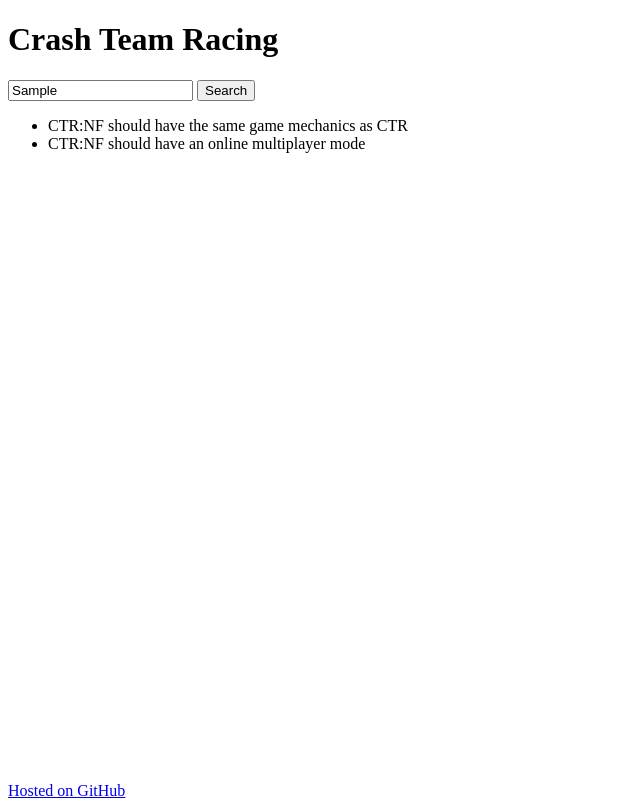
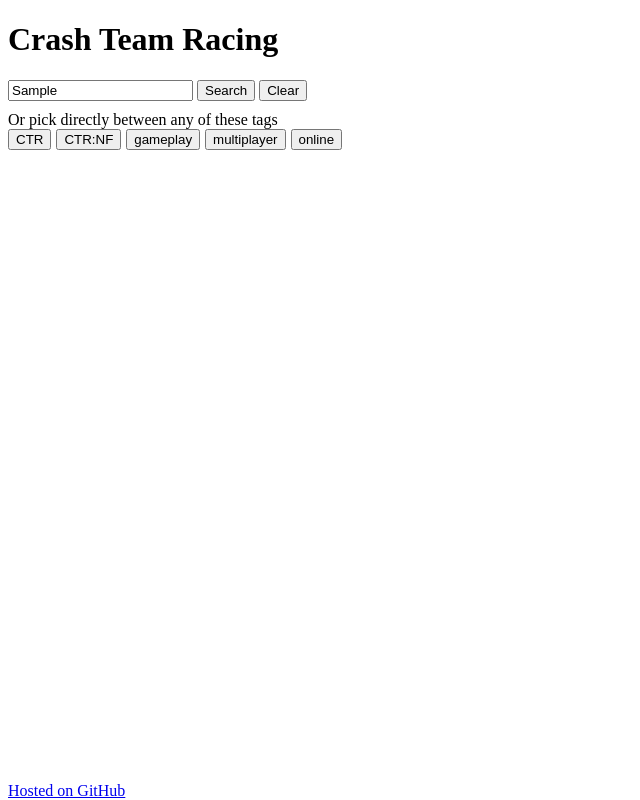
Before and after one commit to sebranly/crash-team-racing, a plain HTML site: page index.html in a window 1280 px wide. Both pictures are taken after typing "Sample" into the empty fields and a click on the button "Search". Shown: the whole page, without its empty margins (0-640 px from the left). Drawn offline with nearby package versions, Linux system fonts and the light colour scheme.

Commit message:
feat: add wip search tool

```diff
--- a/data.json
+++ /dev/null
@@ -1,12 +0,0 @@
-{ "main":
-  [
-    {
-      "id": 1,
-      "text": "CTR:NF should have the same game mechanics as CTR"
-    },
-    {
-      "id": 2,
-      "text": "CTR:NF should have an online multiplayer mode"
-    }
-  ]
-}
--- a/index.html
+++ b/index.html
@@ -8,12 +8,16 @@
   </head>
   <body>
     <script src="script.js"></script>
-    <script type="application/json" src="data.json"></script>
     <h1>Crash Team Racing</h1>
     <form id="search_form">
       <input id="category_text_search" type="text" required value="" placeholder="Search for any tag (e.g. CTR)">
       <input id="search_button" type="button" value="Search">
+      <input id="clear_text_search_button" type="button" value="Clear">
     </form>
+    <div id="available_tags_div">
+      Or pick directly between any of these tags
+      <div id="available_tags"></div>
+    </div>
     <div id="raw_list"></div>
     <div id="footer">
       <a href="https://github.com/sebranly/crash-team-racing" title="GitHub">Hosted on GitHub</a>
--- a/script.js
+++ b/script.js
@@ -1,11 +1,91 @@
-var data = $.getJSON("data.json");
+var rawData = {
+  "responseJSON": {
+    "main": [
+      {
+        "id": 1,
+        "tags": ["gameplay"],
+        "text": "CTR:NF should have the same game mechanics as CTR"
+      },
+      {
+        "id": 2,
+        "text": "CTR:NF should have an online multiplayer mode"
+      }
+    ]
+  }
+};
+
+var getNormalizedText = (text) => {
+  var replacements = [
+    ['CTR:NF', 'CTRNF']
+  ];
+  var newText = text;
+  replacements.forEach((replacement) => {
+    newText = newText.replace(new RegExp(replacement[0], 'g'), replacement[1]);
+  });
+  return newText;
+};
+
+var data = {
+  ...rawData,
+  responseJSON: {
+    ...rawData.responseJSON,
+    main: rawData.responseJSON.main.map((el) => {
+      var currentTags = el.tags || [];
+      var automatedTags = ['CTR', 'CTR:NF', 'multiplayer', 'online'];
+      var newTags = [];
+      var text = getNormalizedText(el.text);
+      automatedTags.forEach((automatedTag) => {
+        var normalizedAutomatedTag = getNormalizedText(automatedTag);
+        var regexWholeWord = new RegExp("(^|\\W)" + normalizedAutomatedTag + "($|\\W)");
+        if (!currentTags.includes(automatedTag) && regexWholeWord.test(text)) {
+          newTags.push(automatedTag)
+        }
+      });
+      return { ...el, tags: [...currentTags, ...newTags] };
+    })
+  }
+};
+
+// alert(JSON.stringify(data.responseJSON.main, null, 4));
 
 function updateList() {
+  clearScreen();
   var items = "";
-  $.each(data.responseJSON.main, function(index, value) {
-    items = items + "<li id='" + value.id + "'>" + value.text + "</li>";
-  });
-  $("#raw_list").html("<ul>" + items + "</ul>");
+  var searchText = $("#category_text_search").val();
+
+  var items = [];
+  if (searchText === "") {
+    $.each(data.responseJSON.main, function(index, value) {
+      items.push(value);
+    });
+  } else {
+    $.each(data.responseJSON.main, function(index, value) {
+      if (value.tags.includes(searchText)) {
+        items.push(value);
+      }
+    });
+  }
+
+  if (items.length > 0) {
+    liItems = items.map((item) => "<li id='" + item.id + "'>" + item.text + "</li>").join("");
+    $("#raw_list").html("<ul>" + liItems + "</ul><button id='clear_screen'>Clear List</button>");
+    $("#clear_screen").click(function() {
+      clearScreen();
+    });
+  }
+}
+
+function clearScreen() {
+  $("#raw_list").html('');
+}
+
+function clickTag(tag) {
+  $("#category_text_search").val(tag);
+  $("#search_button").click();
+}
+
+function clearTextSearch() {
+  $("#category_text_search").val("");
 }
 
 $(document).ready(function() {
@@ -19,4 +99,24 @@ $(document).ready(function() {
   $("#search_button").click(function() {
     updateList();
   });
+
+  var allTags = [];
+  data.responseJSON.main.map((el) => {
+    if (el.tags) {
+      el.tags.forEach((tag) => {
+        if (!allTags.includes(tag)) {
+          allTags.push(tag);
+        }
+      });
+    }
+  });
+  $("#available_tags").html("<ul>" + allTags.sort().map(
+    (tag) => `<li><button id='click_tag_${tag}' class='click_tag'>${tag}</button></li>`
+  ).join("") + "</ul>");
+  $(".click_tag").click(function() {
+    clickTag(this.id.replace('click_tag_', ''));
+  });
+  $("#clear_text_search_button").click(function() {
+    clearTextSearch();
+  });
 });
--- a/styles.css
+++ b/styles.css
@@ -2,3 +2,18 @@
   bottom: 0;
   position: absolute;
 }
+
+#available_tags_div {
+  margin-top: 10px;
+}
+
+#available_tags ul {
+  list-style-type: none;
+  margin: 0;
+  padding: 0;
+}
+
+#available_tags li {
+  display: inline;
+  margin-right: 5px;
+}
```
